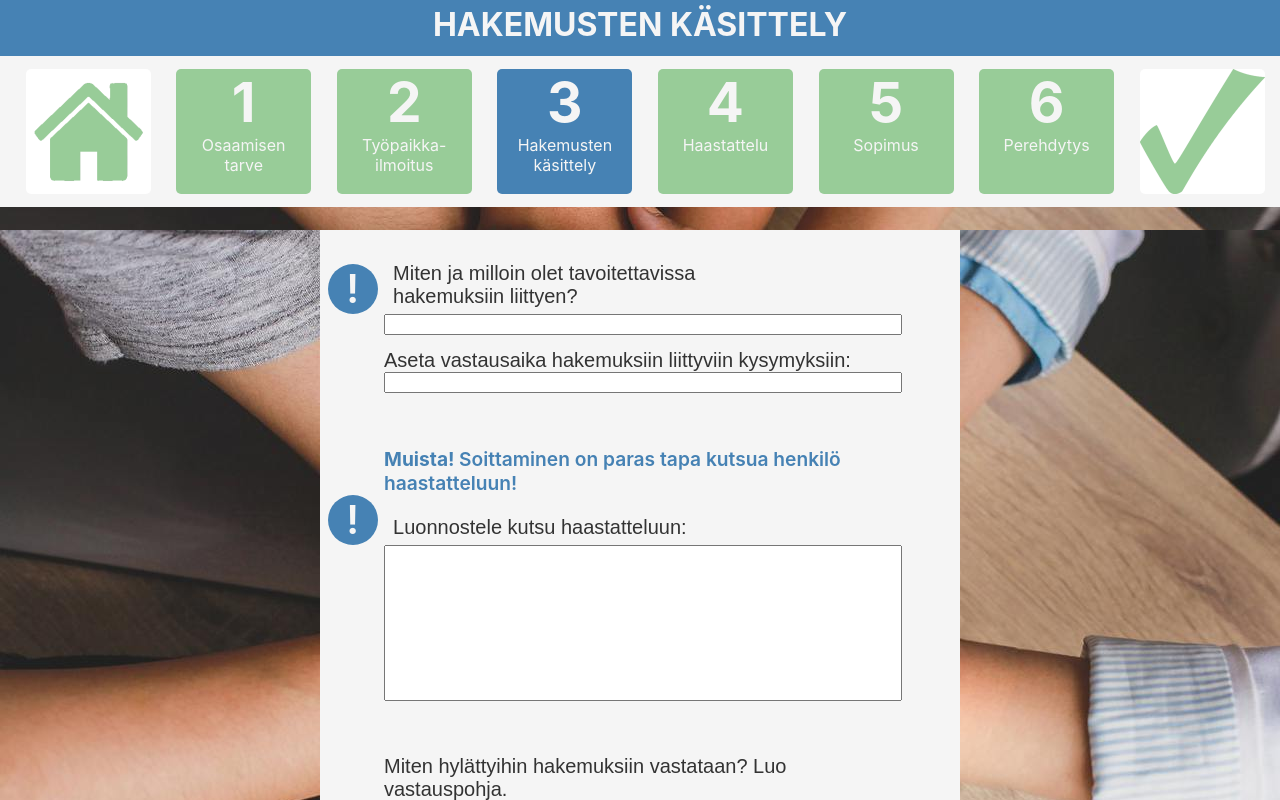
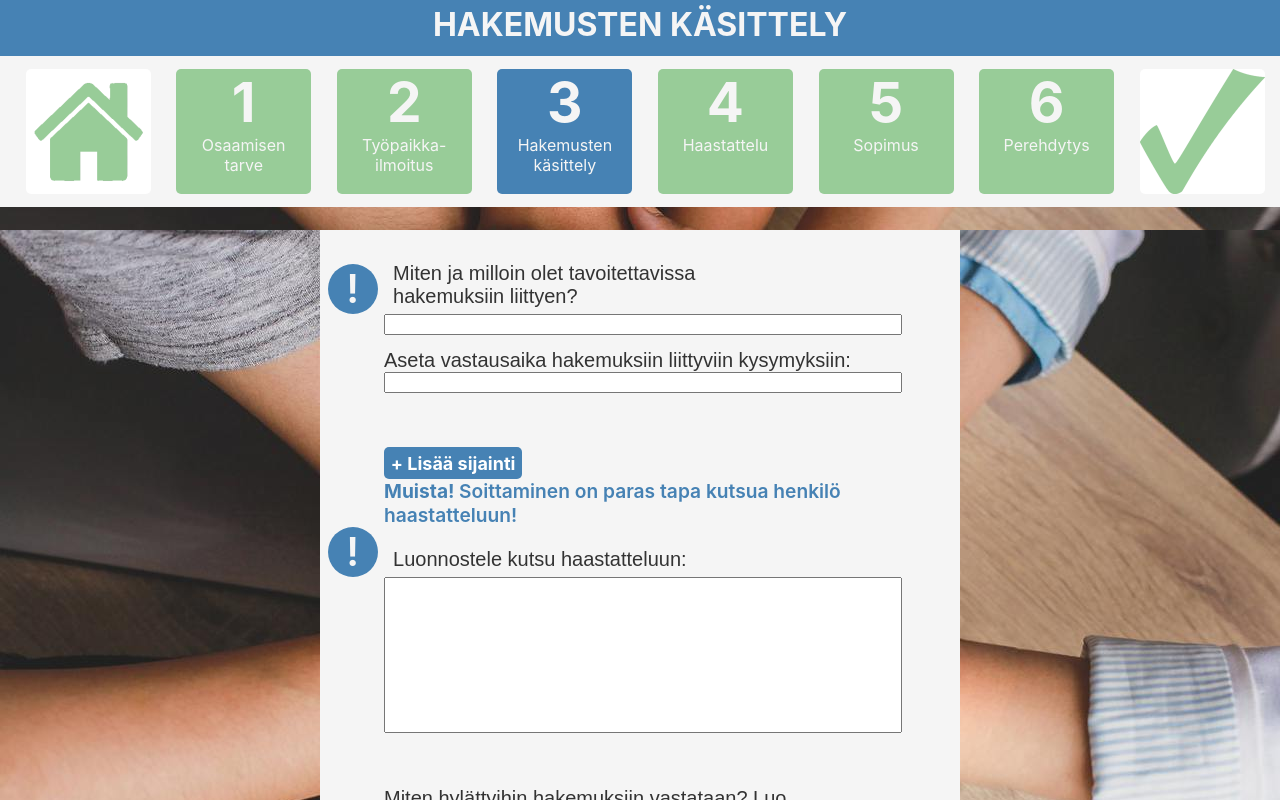
Before and after one commit to MirGitAtGitHub/RekrySalo, a React (Create React App) app in the folder rekrysalo/: page /Page3 in a window 1280 px wide. Shown: the top 800 px of the page. Built offline with nearby package versions, Linux system fonts and the light colour scheme.

Commit message:
add-button
making buttons is my job :)

```diff
--- a/rekrysalo/src/App.css
+++ b/rekrysalo/src/App.css
@@ -577,6 +577,21 @@ p{
 
 
 
+/*add-button*/
+.add-button{
+  padding: 1%;
+  background-color: steelblue;
+  text-align: center;
+  width: 25%;
+  border-radius: 5px;
+}
+.add-button-text{
+  font-size: large;
+  color: white;
+}
+
+
+
 /*Error screen picture*/
 .uushtml{
   margin-top: 0;
--- a/rekrysalo/src/pages/Page3.js
+++ b/rekrysalo/src/pages/Page3.js
@@ -39,6 +39,10 @@ const Page3 = () => {
 
             <p className="question" >Aseta vastausaika hakemuksiin liittyviin kysymyksiin:</p>
             <textarea className="answer" rows="1" cols="70" id="answer2" style={{"margin-bottom":"50px"}} onChange={() => localStorage.setItem("p3a2",document.getElementById("answer2").value)} defaultValue={localStorage.getItem("p3a2")}></textarea>
+
+            <div className="add-button">
+              <p className="add-button-text"><strong>+ Lisää sijainti</strong></p>
+            </div>
 
             <p className="bluetext"><strong>Muista! </strong>Soittaminen on paras tapa kutsua henkilö haastatteluun!</p>
 
```
